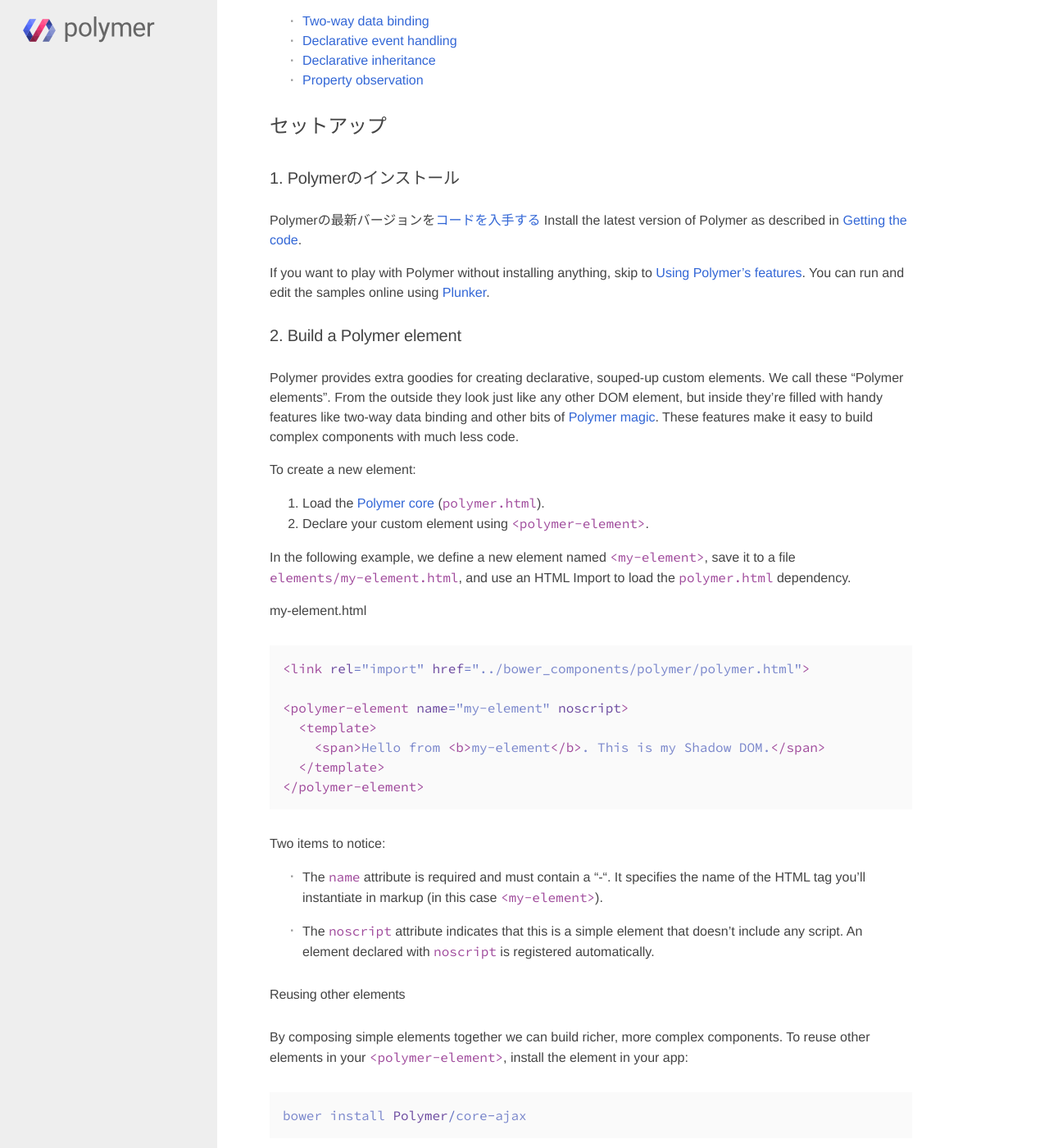
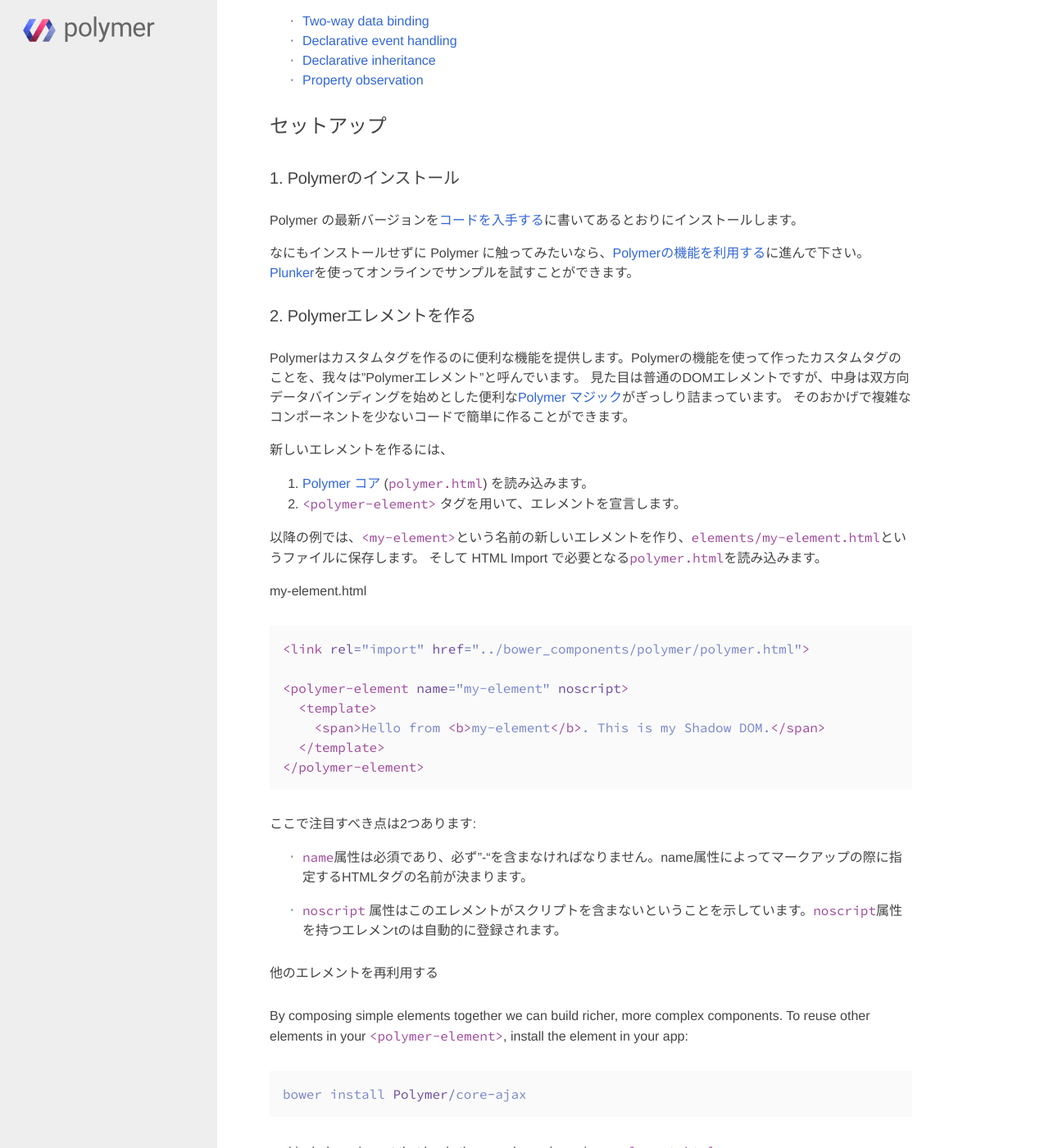
Before and after one commit to craftgear/polymer-docs-ja, a Jekyll site: the page built from docs_ja/docs/start/creatingelements.md, in a window 1280 px wide and 1400 px high, scrolled down 705 px. Shown: the whole window at 82% size. Built offline with Jekyll 4.4.1, drawn with Linux system fonts in a browser that asks for light colours; some web fonts are replaced; a script that is not in the unit is left out; some of the changed text lies outside the part shown.

Commit message:
working on creatingelements.md

```diff
--- a/docs_ja/docs/start/creatingelements.md
+++ b/docs_ja/docs/start/creatingelements.md
@@ -23,25 +23,22 @@ and make it even easier to build complex, web component-based applications:
 
 ### 1. {{site.project_title}}のインストール {#install}
 
-{{site.project_title}}の最新バージョンを[コードを入手する](/docs/start/getting-the-code.html)
-Install the latest version of {{site.project_title}} as described in
-[Getting the code](/docs/start/getting-the-code.html).
+{{site.project_title}} の最新バージョンを[コードを入手する](/docs/start/getting-the-code.html)に書いてあるとおりにインストールします。
 
-If you want to play with {{site.project_title}} without installing anything,
-skip to [Using {{site.project_title}}'s features](#features). You can run and
-edit the samples online using [Plunker](http://plnkr.co/).
+なにもインストールせずに {{site.project_title}} に触ってみたいなら、[{{site.project_title}}の機能を利用する](#features)に進んで下さい。[Plunker](http://plnkr.co/)を使ってオンラインでサンプルを試すことができます。
 
-### 2. Build a {{site.project_title}} element {#createpolyel}
+### 2. {{site.project_title}}エレメントを作る {#createpolyel}
+{{site.project_title}}はカスタムタグを作るのに便利な機能を提供します。Polymerの機能を使って作ったカスタムタグのことを、我々は"{{site.project_title}}エレメント"と呼んでいます。
+見た目は普通のDOMエレメントですが、中身は双方向データバインディングを始めとした便利な[{{site.project_title}} マジック](/docs/polymer/polymer.html)がぎっしり詰まっています。
+そのおかげで複雑なコンポーネントを少ないコードで簡単に作ることができます。
 
-{{site.project_title}} provides extra goodies for creating declarative, souped-up custom elements. We call these "{{site.project_title}} elements". From the outside they look just like any other DOM element, but inside they're filled with handy features like two-way data binding and other bits of [{{site.project_title}} magic](/docs/polymer/polymer.html). These features make it easy to build complex components with much less code.
+新しいエレメントを作るには、
 
-To create a new element:
+1. [{{site.project_title}} コア](/docs/polymer/polymer.html) (`polymer.html`) を読み込みます。
+2. `<polymer-element>` タグを用いて、エレメントを宣言します。
 
-1. Load the [{{site.project_title}} core](/docs/polymer/polymer.html) (`polymer.html`).
-2. Declare your custom element using `<polymer-element>`.
-
-In the following example, we define a new element named `<my-element>`, save
-it to a file `elements/my-element.html`, and use an HTML Import to load the `polymer.html` dependency.
+以降の例では、`<my-element>`という名前の新しいエレメントを作り、`elements/my-element.html`というファイルに保存します。
+そして HTML Import で必要となる`polymer.html`を読み込みます。
 
 **my-element.html**
 
@@ -53,13 +50,13 @@ it to a file `elements/my-element.html`, and use an HTML Import to load the `pol
       </template>
     </polymer-element>
 
-Two items to notice:
+ここで注目すべき点は2つあります:
 
-* The `name` attribute is required and **must** contain a "-". It specifies the name of the HTML tag you'll instantiate in markup (in this case `<my-element>`).
+* `name`属性は必須であり、**必ず**"-"を含まなければなりません。name属性によってマークアップの際に指定するHTMLタグの名前が決まります。
 
-* The `noscript` attribute indicates that this is a simple element that doesn't include any script. An element declared with `noscript` is registered automatically.
+* `noscript` 属性はこのエレメントがスクリプトを含まないということを示しています。`noscript`属性を持つエレメンtのは自動的に登録されます。
 
-#### Reusing other elements {#reuse}
+#### 他のエレメントを再利用する {#reuse}
 
 By composing simple elements together we can build richer, more complex components. To reuse other elements in your `<polymer-element>`, install the element in your app:
 
```
Also changed, not shown: README.md.
